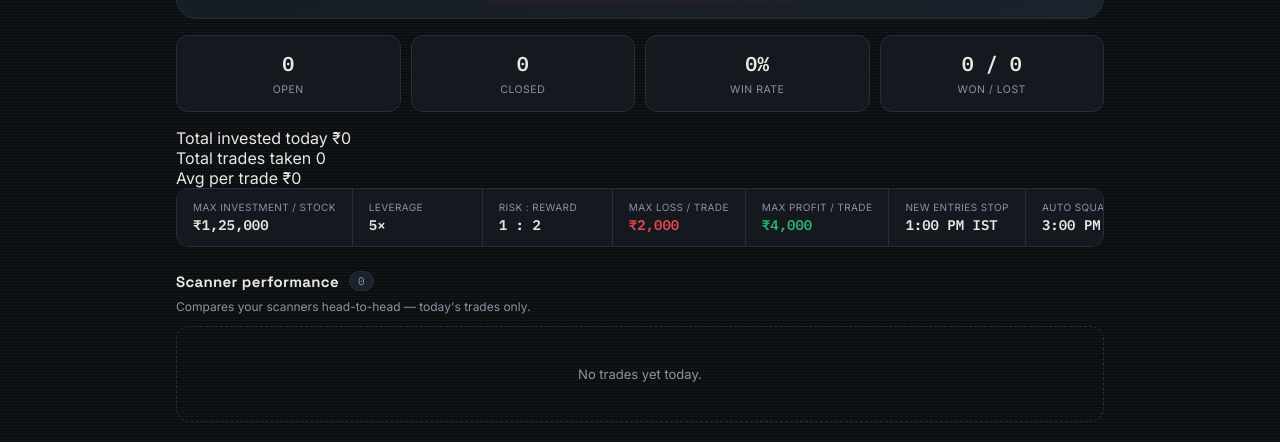
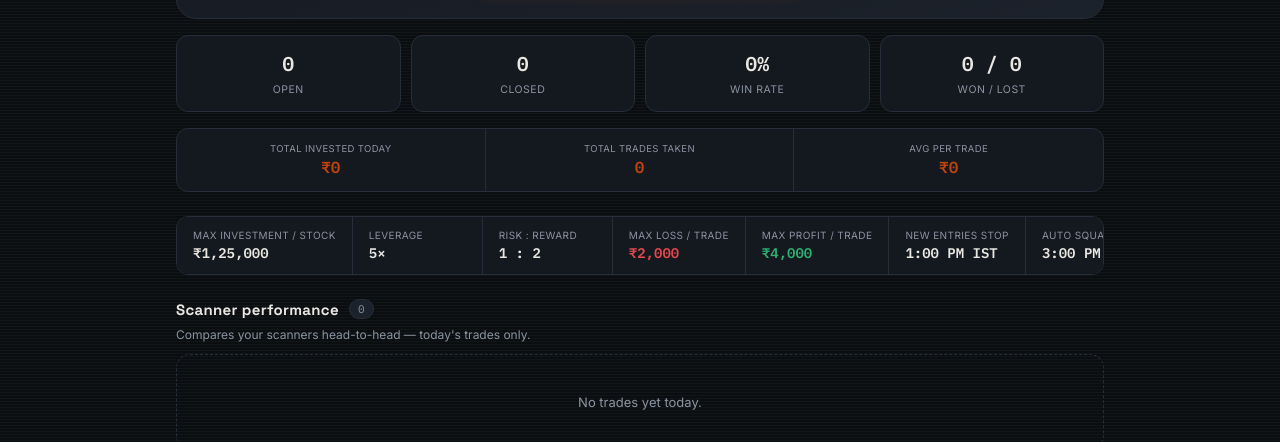
Before and after one commit to olimaran08/ray-trading-hub, a website: page public/index.html in a window 1280 px wide. Shown: the part 290-732 px from the top of the page. Drawn offline with Linux system fonts and the light colour scheme; no server answers.

Commit message:
Update style.css

```diff
--- a/public/style.css
+++ b/public/style.css
@@ -129,6 +129,20 @@ a{color:var(--accent);}
 }
 .stat-num{display:block; font-family:var(--font-mono); font-size:20px; font-weight:600;}
 .stat-label{font-size:10.5px; color:var(--muted); text-transform:uppercase; letter-spacing:0.05em;}
+
+/* ---------- invested summary ---------- */
+.invested-card{
+  display:grid; grid-template-columns:repeat(3,1fr); gap:0;
+  background:var(--surface); border:1px solid var(--border); border-radius:12px;
+  margin-bottom:24px; overflow:hidden;
+}
+.invested-block{
+  padding:14px 10px; text-align:center; border-right:1px solid var(--border);
+  display:flex; flex-direction:column; gap:3px;
+}
+.invested-block:last-child{border-right:none;}
+.invested-label{font-size:9.5px; color:var(--muted); text-transform:uppercase; letter-spacing:0.04em;}
+.invested-value{font-family:var(--font-mono); font-size:16px; font-weight:600; color:var(--accent);}
 
 /* ---------- rules strip ---------- */
 .rules-strip{
```
